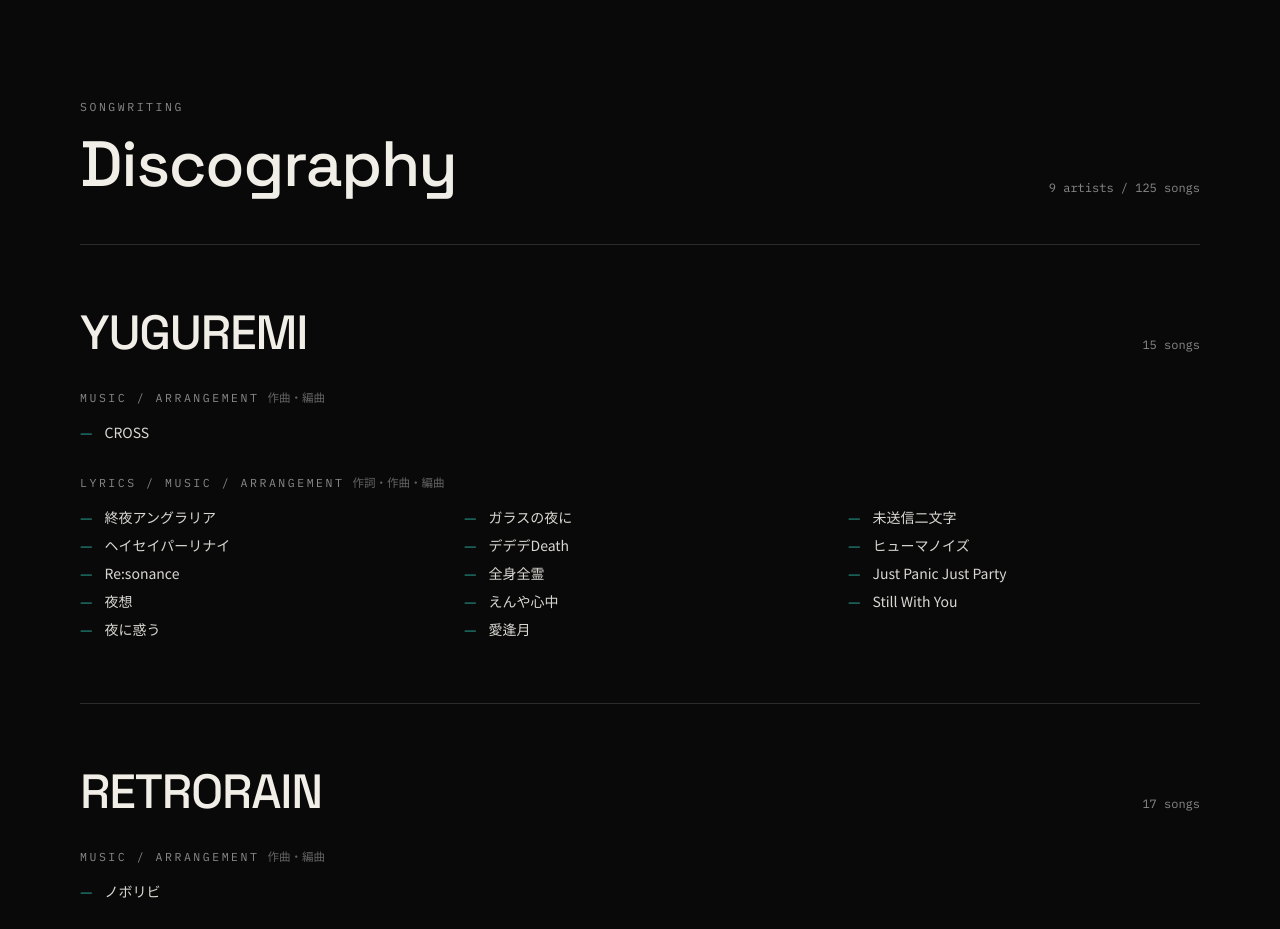
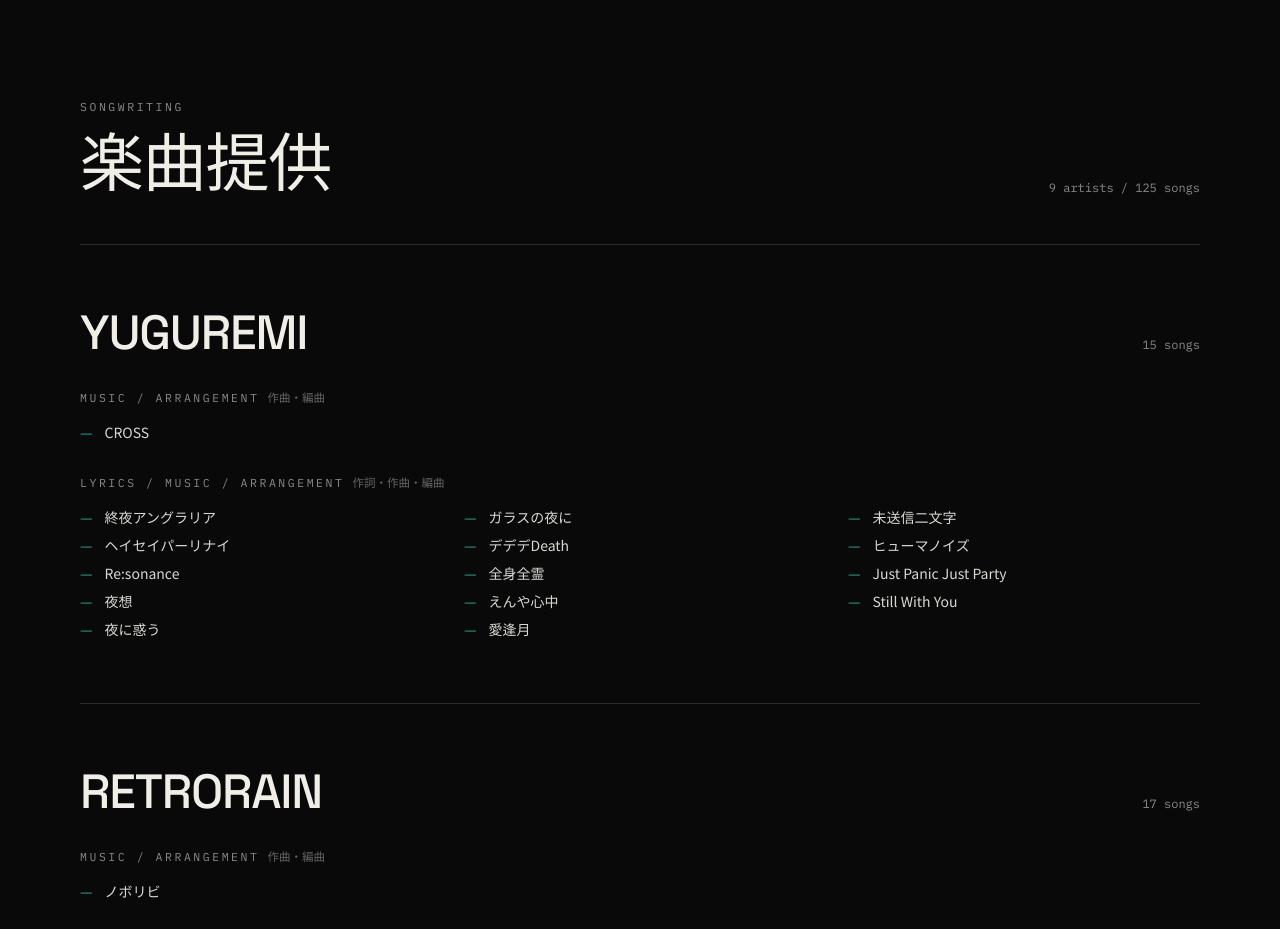
Before and after one commit to yuguremi/yona-site, a Next.js app: page /works in a window 1280 px wide. Shown: the part 1180-2109 px from the top of the page. Built offline with nearby package versions, Linux system fonts and the light colour scheme; no server answers.

Commit message:
Rename WORKS discography section to 楽曲提供
- Section heading "Discography" -> "楽曲提供" on the WORKS page
- Update WORKS meta description wording

Co-Authored-By: Claude Opus 4.8 <noreply@anthropic.com>

```diff
--- a/src/app/works/page.tsx
+++ b/src/app/works/page.tsx
@@ -14,7 +14,7 @@ import { createMetadata } from "@/lib/metadata";
 export const metadata: Metadata = createMetadata({
   title: "Works",
   description:
-    "yonaが手がけたアーティストプロデュースのプロジェクトと、作詞・作曲・編曲として参加した楽曲（ディスコグラフィー）。",
+    "yonaが手がけたアーティストプロデュースのプロジェクトと、作詞・作曲・編曲による楽曲提供の一覧。",
   path: "/works",
 });
 
@@ -55,7 +55,7 @@ export default function WorksPage() {
       {/* Discography */}
       <Container className="mt-24 md:mt-32">
         <div className="flex flex-wrap items-end justify-between gap-4">
-          <SectionHeading eyebrow="Songwriting" title="Discography" />
+          <SectionHeading eyebrow="Songwriting" title="楽曲提供" />
           <span className="font-mono text-xs text-muted">
             {discography.length} artists / {totalSongCount()} songs
           </span>
```
